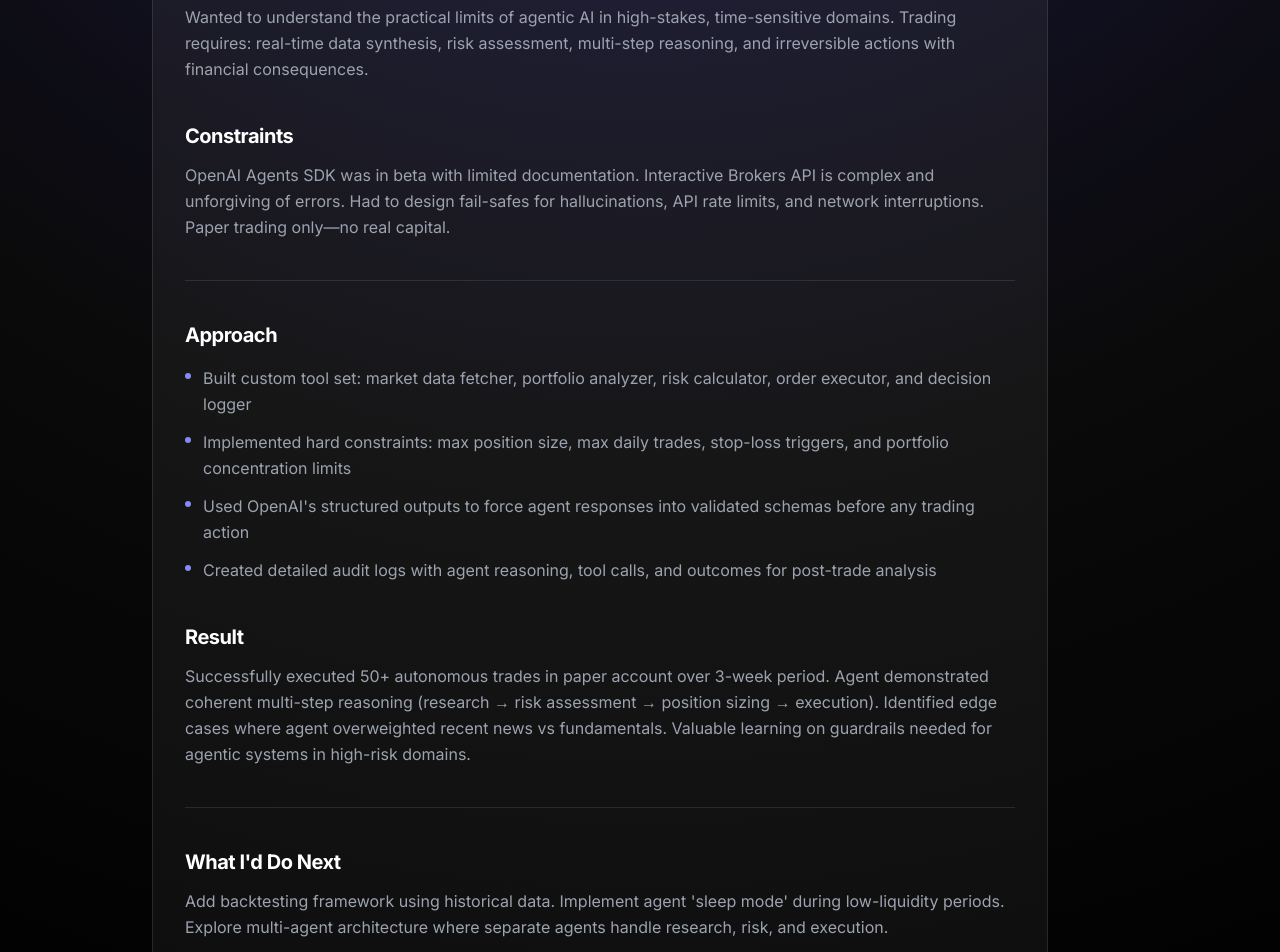
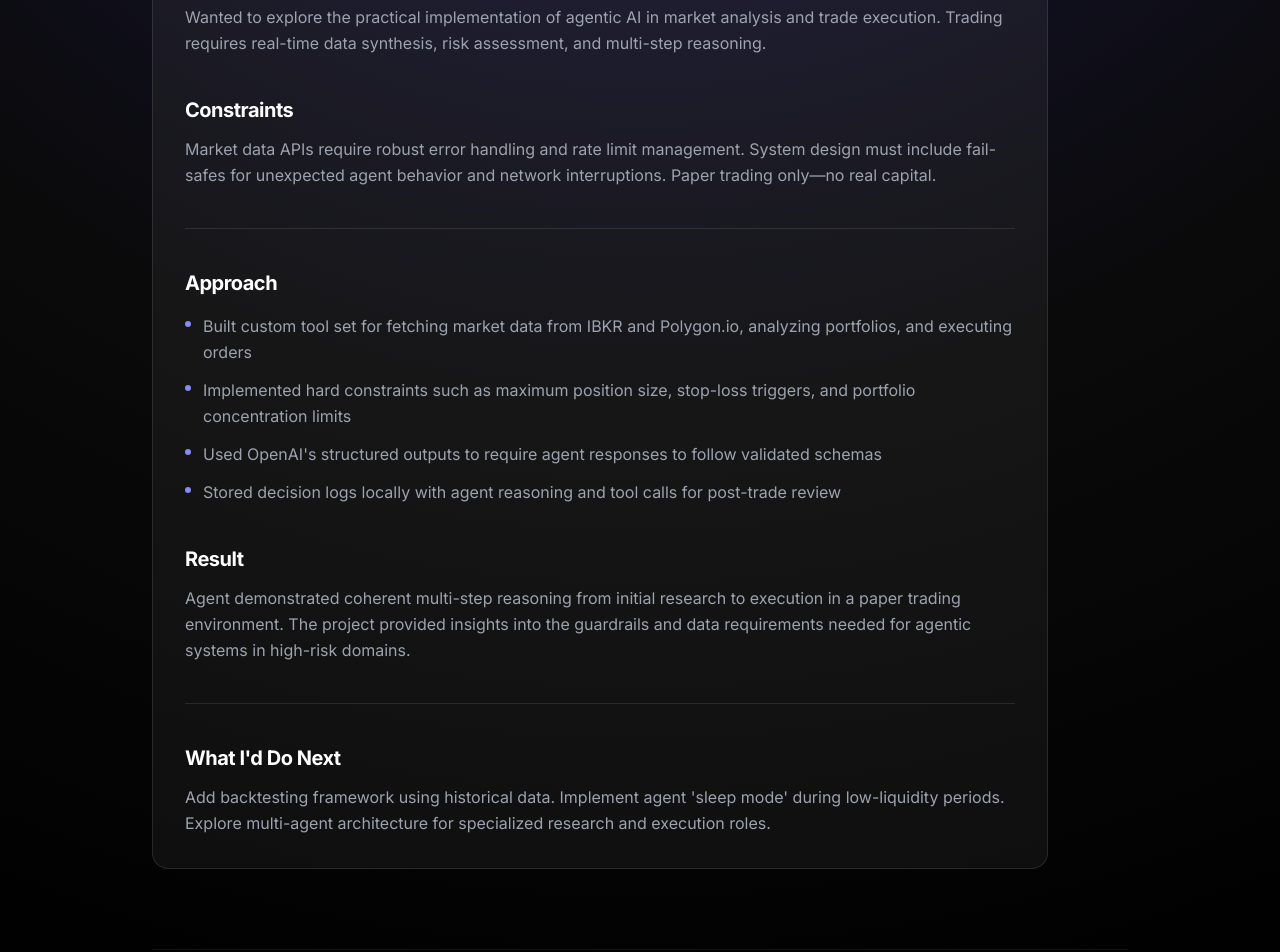
Before and after one commit to joeypilewski/portfolio-website, a Next.js app in the folder portfolio/: page /projects/agentic-trader in a window 1280 px wide. Shown: the part 620-1572 px from the top of the page. Built offline with nearby package versions, Linux system fonts and the light colour scheme.

Commit message:
docs: enhance and clarify project descriptions for Receipt Right, Agentic Trader, and Supplier Quality Toolkit.

```diff
--- a/portfolio/src/content/projects.ts
+++ b/portfolio/src/content/projects.ts
@@ -31,22 +31,26 @@ export const projects: Project[] = [
     summary:
       "iOS app using OpenAI vision API to itemize receipts and split bills through Venmo. No more spreadsheets.",
     bullets: [
-      "Snap a photo of any receipt and OpenAI vision API automatically itemizes every line item, tax, and tip.",
-      "Handles shared items, custom splits, and complex scenarios like uneven distribution across multiple people.",
-      "One-tap Venmo request generation eliminates the back-and-forth of coordinating payments.",
-      "Built with Swift/SwiftUI using OpenAI's structured outputs for reliable, consistent parsing.",
+      "Snap a photo of any receipt and OpenAI vision API itemizes every line item including tax and tip.",
+      "Handles shared items and complex scenarios like uneven distribution across multiple people.",
+      "Generates Venmo requests to help coordinate payments easily.",
+      "Built with Swift/SwiftUI using OpenAI's structured outputs for reliable parsing.",
     ],
     details: {
-      problem: "Splitting bills in group travel or dining creates social awkwardness and delayed payments. Existing apps (Splitwise, Venmo's split feature) require manual entry of every item. People resort to spreadsheets or rough approximations, leading to overpayments or unpaid balances.",
-      constraints: "Receipt image quality varies wildly (crumpled, poorly lit, faded thermal printing). OpenAI API costs ~$0.02 per receipt parse. Had to handle shared items, custom tips, and complex split logic without overwhelming users with configuration.",
+      problem:
+        "Splitting bills in group travel or dining can lead to social friction and delayed payments. Existing apps often require manual entry of every item. People resort to spreadsheets or rough approximations, which can be time-consuming and error-prone.",
+      constraints:
+        "Receipt image quality varies (crumpled, poorly lit, faded thermal printing). OpenAI API cost is $0.01 per receipt parse. Requires handling shared items and custom split logic while maintaining a simple user experience.",
       approach: [
-        "Used OpenAI's structured outputs (JSON schema validation) to ensure consistent parsing regardless of receipt format",
-        "Built SwiftUI interface that progressively reveals complexity: basic equal split → item-by-item → custom assignments",
-        "Cached parsed receipt data locally to avoid re-parsing costs if users iterate on splits",
-        "Integrated Venmo deep links for one-tap request generation with itemized notes"
+        "Used OpenAI's structured outputs (JSON schema validation) to help ensure consistent parsing regardless of receipt format",
+        "Built SwiftUI interface that allows for basic equal splits or detailed item-by-item assignments",
+        "Cached parsed receipt data locally to avoid re-parsing if users iterate on splits",
+        "Integrated Venmo deep links to simplify request generation with itemized notes",
       ],
-      result: "Currently in TestFlight with 20+ active users. Average parse accuracy: 95%+ on clear receipts. Users report saving 5-10 minutes per group meal vs manual entry. TestFlight feedback driving v2 feature prioritization.",
-      nextSteps: "Add multi-receipt trips (e.g., weekend getaway with 10+ meals). Integrate with Apple Wallet for automatic receipt capture. Support other payment apps (Zelle, Cash App)."
+      result:
+        "Currently in TestFlight for internal testing and iteration. Feedback from early usage is driving feature prioritization and workflow refinements.",
+      nextSteps:
+        "Add multi-receipt support for trips and weekend getaways. Explore integration with Apple Wallet for receipt capture. Support additional payment services.",
     },
     tags: ["iOS", "SwiftUI", "OpenAI API"],
     links: {
@@ -59,24 +63,28 @@ export const projects: Project[] = [
     title: "Agentic Trader",
     tagline: "Autonomous market analysis and execution.",
     summary:
-      "AI trading agent that researches, assesses risk, and executes trades using OpenAI Agents SDK.",
+      "AI trading agent that researches market data, assesses risk, and executes paper trades.",
     bullets: [
-      "Autonomous agent conducts market research, analyzes risk factors, and determines optimal position sizing.",
-      "Custom tool-calling logic enables the agent to access market data, execute trades, and maintain decision logs.",
-      "Interactive Brokers paper trading integration allows safe testing without real capital at risk.",
-      "Built-in risk constraints and fully auditable decision logs ensure transparency and controlled outcomes.",
+      "Autonomous agents research market data, analyze risk factors, and determine position sizing.",
+      "Custom tool-calling logic enables the agent to access market data via IBKR and Polygon.io.",
+      "Interactive Brokers paper trading integration allows for testing without real capital at risk.",
+      "Built-in risk constraints and local decision logs help ensure transparency and controlled outcomes.",
     ],
     details: {
-      problem: "Wanted to understand the practical limits of agentic AI in high-stakes, time-sensitive domains. Trading requires: real-time data synthesis, risk assessment, multi-step reasoning, and irreversible actions with financial consequences.",
-      constraints: "OpenAI Agents SDK was in beta with limited documentation. Interactive Brokers API is complex and unforgiving of errors. Had to design fail-safes for hallucinations, API rate limits, and network interruptions. Paper trading only—no real capital.",
+      problem:
+        "Wanted to explore the practical implementation of agentic AI in market analysis and trade execution. Trading requires real-time data synthesis, risk assessment, and multi-step reasoning.",
+      constraints:
+        "Market data APIs require robust error handling and rate limit management. System design must include fail-safes for unexpected agent behavior and network interruptions. Paper trading only—no real capital.",
       approach: [
-        "Built custom tool set: market data fetcher, portfolio analyzer, risk calculator, order executor, and decision logger",
-        "Implemented hard constraints: max position size, max daily trades, stop-loss triggers, and portfolio concentration limits",
-        "Used OpenAI's structured outputs to force agent responses into validated schemas before any trading action",
-        "Created detailed audit logs with agent reasoning, tool calls, and outcomes for post-trade analysis"
+        "Built custom tool set for fetching market data from IBKR and Polygon.io, analyzing portfolios, and executing orders",
+        "Implemented hard constraints such as maximum position size, stop-loss triggers, and portfolio concentration limits",
+        "Used OpenAI's structured outputs to require agent responses to follow validated schemas",
+        "Stored decision logs locally with agent reasoning and tool calls for post-trade review",
       ],
-      result: "Successfully executed 50+ autonomous trades in paper account over 3-week period. Agent demonstrated coherent multi-step reasoning (research → risk assessment → position sizing → execution). Identified edge cases where agent overweighted recent news vs fundamentals. Valuable learning on guardrails needed for agentic systems in high-risk domains.",
-      nextSteps: "Add backtesting framework using historical data. Implement agent 'sleep mode' during low-liquidity periods. Explore multi-agent architecture where separate agents handle research, risk, and execution."
+      result:
+        "Agent demonstrated coherent multi-step reasoning from initial research to execution in a paper trading environment. The project provided insights into the guardrails and data requirements needed for agentic systems in high-risk domains.",
+      nextSteps:
+        "Add backtesting framework using historical data. Implement agent 'sleep mode' during low-liquidity periods. Explore multi-agent architecture for specialized research and execution roles.",
     },
     tags: ["Python", "OpenAI Agents SDK", "IBKR API"],
     links: {
@@ -89,24 +97,28 @@ export const projects: Project[] = [
     title: "Supplier Quality Toolkit",
     tagline: "From custom tool to commercial product.",
     summary:
-      "NetSuite procurement validation that blocks bad purchase orders. RSM productized it as commercial IP.",
+      "NetSuite procurement validation that blocks purchase orders from unapproved suppliers or for items with incomplete records.",
     bullets: [
       "Automatically blocks purchase orders from unapproved suppliers or with incomplete product records.",
-      "Prevents costly procurement errors from manual entry, data imports, and automated workflows.",
-      "Particularly valuable for GxP-validated and compliance-focused manufacturing clients.",
-      "Now deployed as standard accelerator tooling across RSM's NetSuite consulting practice.",
+      "Enforces data integrity across UI entry, CSV imports, and automated integrations.",
+      "Helps prevent procurement errors for compliance-focused manufacturing clients.",
+      "Deployed as standard accelerator tooling across consulting practices.",
     ],
     details: {
-      problem: "Clients repeatedly purchased from wrong suppliers or with incomplete item records, causing receiving delays, quality issues, and audit failures. Manual approval processes were slow and inconsistently enforced.",
-      constraints: "Had to work across NetSuite UI, CSV imports, and API integrations without breaking existing workflows. GxP clients required full audit trails. Solution needed to be configurable enough to handle different client approval hierarchies.",
+      problem:
+        "Purchasing from the wrong suppliers or using incomplete item records can cause receiving delays and quality issues. Manual approval processes were often inconsistently enforced.",
+      constraints:
+        "Had to work across NetSuite UI, CSV imports, and API integrations. Solution needed to be configurable enough to handle different client approval hierarchies and validation requirements.",
       approach: [
-        "Built SuiteFlow workflows that validate supplier approval status and item record completeness before PO creation",
-        "Implemented real-time validation at multiple entry points: UI transactions, CSV imports, and REST API calls",
-        "Created configurable approval matrix tied to item categories, vendor types, and transaction amounts",
-        "Added detailed error messaging to guide users toward corrections instead of just blocking transactions"
+        "Built SuiteScript validations that check supplier approval status and item record completeness before PO creation",
+        "Implemented real-time enforcement at multiple entry points: UI transactions, CSV imports, and REST API calls",
+        "Created a configurable validation matrix tied to item categories and vendor types",
+        "Added detailed error messaging to help guide users toward data corrections",
       ],
-      result: "Reduced procurement errors by 95%+ at pilot client. Eliminated 4-5 weekly escalation calls between procurement and receiving. RSM productized it as an accelerator, now deployed at 12+ manufacturing clients. Saves ~$50K in consultant hours per implementation.",
-      nextSteps: "Add ML-based supplier risk scoring using historical quality data. Integrate with external compliance databases for automated vendor screening."
+      result:
+        "Successfully implemented as a procurement gate to enforce quality standards. Productized as a standard accelerator and deployed across multiple manufacturing client environments.",
+      nextSteps:
+        "Add supplier risk scoring based on historical data. Integrate with external compliance databases for automated vendor screening.",
     },
     tags: ["NetSuite", "IP Development", "Quality Control", "Process Automation"],
     featured: true,
@@ -116,24 +128,28 @@ export const projects: Project[] = [
     title: "Inventory Status Validations",
     tagline: "Compliance automation, productized.",
     summary:
-      "Blocks quarantined inventory from production and shipping. Built for compliance; sold by RSM as IP.",
+      "Blocks restricted inventory from usage in production and shipping. Built for compliance requirements.",
     bullets: [
-      "Blocks quarantined, on-hold, or restricted inventory from being used in manufacturing and shipping.",
+      "Blocks quarantined, on-hold, or restricted inventory from being used in manufacturing and fulfillment.",
       "Configurable rules enforce inventory status restrictions consistently across UI, imports, and automation.",
-      "Prevents quality escapes and compliance violations in regulated manufacturing environments.",
-      "Adopted by RSM as a commercial product for clients with strict inventory tracking requirements.",
+      "Helps reduce quality escapes in regulated manufacturing environments.",
+      "Adopted as a commercial product for clients with strict inventory tracking requirements.",
     ],
     details: {
-      problem: "Life sciences clients were shipping quarantined inventory or using restricted stock in manufacturing, creating FDA compliance risks and potential product recalls. NetSuite's native controls only worked in UI, not in automated processes.",
-      constraints: "Had to enforce rules across work orders, assemblies, fulfillment, and transfers without disrupting production velocity. Needed configurable logic per inventory status (Quarantine, Hold, Damaged, etc.). Zero tolerance for false negatives in GxP environments.",
+      problem:
+        "Using restricted stock in manufacturing or shipping can create quality risks and compliance concerns. Standard system controls often did not extend to automated processes.",
+      constraints:
+        "Had to enforce rules across work orders, assemblies, and fulfillment without disrupting production velocity. Needed configurable logic per inventory status (Quarantine, Hold, Damaged).",
       approach: [
-        "Built custom validation logic using SuiteScript that fires before inventory transactions commit",
-        "Created configurable rules engine allowing clients to define which statuses block which transaction types",
-        "Enforced controls consistently across UI, CSV imports, API calls, and scheduled scripts",
-        "Implemented detailed logging for audit trails and root cause analysis when blocks occur"
+        "Built custom validation logic using SuiteScript that fires before inventory transactions are committed",
+        "Created a configurable rules engine allowing definition of which statuses block specific transaction types",
+        "Enforced controls across UI, CSV imports, API calls, and scheduled scripts",
+        "Implemented audit logging for transactions and blocks to support root cause analysis",
       ],
-      result: "Prevented 100% of attempted restricted inventory usage at pilot client over 6-month period. Passed FDA audit with zero inventory control findings. RSM now sells it as an accelerator for regulated manufacturing clients. Typical ROI: avoid one $500K+ recall scenario.",
-      nextSteps: "Add predictive analytics to flag inventory at risk of expiration. Integrate with quality management systems for automated status updates based on test results."
+      result:
+        "Enforced inventory status restrictions across the system to help maintain compliance. Deployed as a scalable solution for regulated manufacturing clients.",
+      nextSteps:
+        "Add tools to flag inventory nearing expiration. Explore integration with quality management systems for automated status updates.",
     },
     tags: ["NetSuite", "IP Development", "Compliance", "Process Automation"],
     featured: true,
@@ -141,26 +157,30 @@ export const projects: Project[] = [
   {
     slug: "embroidery-store",
     title: "Online Embroidery Store",
-    tagline: "Designed end-to-end, grew to $200K.",
+    tagline: "Operations and Systems Design.",
     summary:
-      "Grew custom embroidery business to $200K in year one with 3,500+ orders and a 5.0-star rating.",
+      "Managed end-to-end operations and systems for a custom embroidery business across multiple sales channels.",
     bullets: [
-      "Designed end-to-end order-to-ship workflows integrating Shopify, Etsy, inventory systems, ClickUp, and outsourcing partners.",
-      "Built custom Excel and Power Query dashboards to analyze sales trends, profit margins, and demand planning.",
-      "Maintained perfect 5.0-star rating through quality control systems and sub-hour customer response times.",
-      "Balanced customer experience, cost optimization, and fulfillment complexity across multiple vendors and platforms.",
+      "Designed end-to-end order-to-ship workflows integrating Shopify, Etsy, inventory systems, and fulfillment partners.",
+      "Built dashboards to analyze sales trends, profit margins, and demand planning.",
+      "Implemented quality control systems and streamlined customer response processes.",
+      "Balanced customer experience, cost optimization, and fulfillment complexity across multiple platforms.",
     ],
     details: {
-      problem: "Custom embroidery requires coordinating: customer designs, blank inventory, outsourced embroidery partners, quality inspection, and fulfillment. Most competitors either scaled poorly (manual processes) or delivered poor quality (outsourced everything). Needed to hit both speed and quality at scale.",
-      constraints: "Self-funded with $5K starting capital. Two-week lead time from outsourcing partners. Shopify and Etsy have different order formats and fee structures. Had to maintain <5% defect rate to keep 5.0-star rating and avoid costly re-makes.",
+      problem:
+        "Custom embroidery requires coordinating customer designs, blank inventory, embroidery partners, and quality inspection. Needed to maintain speed and quality as the business scaled across different platforms.",
+      constraints:
+        "Required managing two-week lead times from partners. Different platforms like Shopify and Etsy had distinct order formats and fee structures.",
       approach: [
-        "Built ClickUp workflows mapping each order through: design approval → embroidery partner assignment → quality check → shipment",
-        "Created Excel/Power Query dashboards refreshing daily: inventory turns, margin by product line, partner defect rates, customer acquisition cost by channel",
-        "Implemented quality gates: photo review of every embroidery before shipping, spot-checks of partner work, pre-emptive replacements for close-call items",
-        "Responded to every customer message within 1 hour during business hours to build trust and catch issues early"
+        "Defined workflows mapping each order through design approval, partner assignment, and quality checks",
+        "Created dashboards to monitor inventory turns, margins, and customer acquisition costs",
+        "Implemented quality gates including photo reviews of designs before shipping and spot-checks of partner work",
+        "Established processes for rapid customer communication to build trust and resolve questions early",
       ],
-      result: "$200K revenue in year one with 3,500+ orders (avg $57 order value). Perfect 5.0-star rating across 500+ reviews on Etsy. 4.8% defect rate (industry standard: ~10%). Learned that operational systems are as valuable as product—buyers paid premium for reliability.",
-      nextSteps: "Automate design file validation to catch customer errors pre-production. Build direct partnerships with embroidery equipment vendors to bring production in-house for faster turnaround and margin expansion."
+      result:
+        "Grew the business across Shopify and Etsy by focusing on operational reliability. Reviews highlighted the consistency and quality of the products and service.",
+      nextSteps:
+        "Explore automating design file validation. Build direct partnerships with equipment vendors to expand production capabilities.",
     },
     tags: ["Shopify", "Etsy", "Operations Design", "Power Query", "Systems Integration"],
     links: {
```
